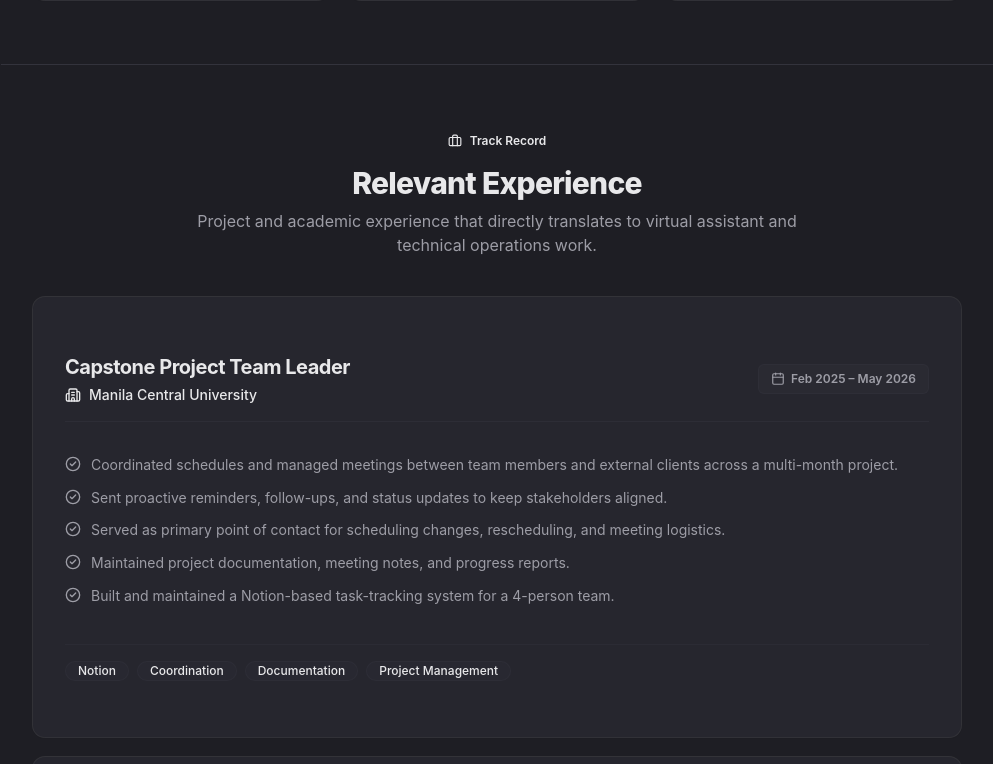
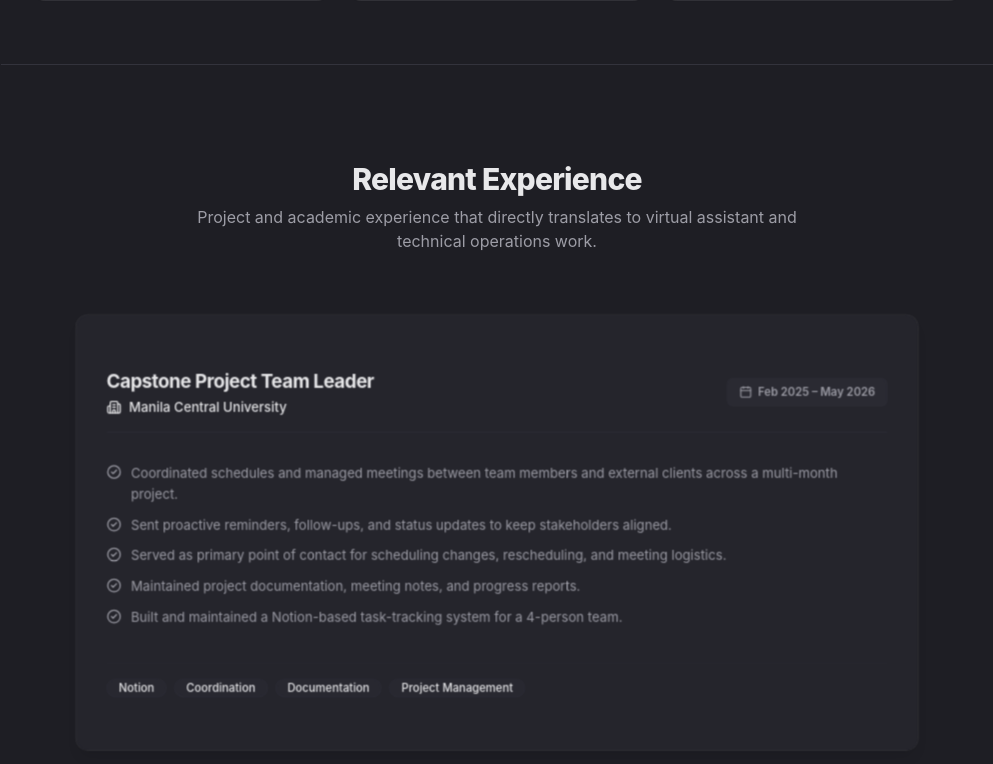
Before and after one commit to jyantikumar/va-portfolio, a React (Vite) app: page / in a window 1280 px wide. Shown: the part 1543-2307 px from the top of the page, without its empty margins (287-1280 px from the left). Built offline with nearby package versions, Linux system fonts and the light colour scheme.

Commit message:
animated stack

```diff
--- a/package.json
+++ b/package.json
@@ -15,6 +15,7 @@
     "class-variance-authority": "^0.7.1",
     "cn": "^0.4.0",
     "embla-carousel-react": "^8.6.0",
+    "framer-motion": "^13.5.0",
     "lucide-react": "^1.48.0",
     "radix-ui": "^1.6.7",
     "react": "^19.2.8",
--- a/src/components/sections/ExperienceSection.jsx
+++ b/src/components/sections/ExperienceSection.jsx
@@ -1,24 +1,8 @@
-import React from "react"
-import { Card, CardContent } from "@/components/ui/card"
-import { Badge } from "@/components/ui/badge"
-import { Calendar, Building2, CheckCircle2, Briefcase } from "lucide-react"
-
-// Simple, lightweight AnimatedList wrapper (React Bits / Framer-Motion style)
-export function AnimatedList({ children, className = "" }) {
-  return (
-    <div className={`flex flex-col gap-5 ${className}`}>
-      {React.Children.map(children, (child, index) => (
-        <div
-          key={index}
-          className="transition-all duration-500 ease-out animate-in fade-in slide-in-from-bottom-4 fill-mode-backwards"
-          style={{ animationDelay: `${index * 150}ms` }}
-        >
-          {child}
-        </div>
-      ))}
-    </div>
-  )
-}
+import React, { useRef } from 'react';
+import { motion, useScroll, useTransform } from 'framer-motion';
+import { Card, CardContent } from "@/components/ui/card";
+import { Badge } from "@/components/ui/badge";
+import { Calendar, Building2, CheckCircle2 } from "lucide-react";
 
 const experience = [
   {
@@ -66,35 +50,33 @@ const experience = [
     ],
     tags: ["Troubleshooting", "Technical Support", "Systems Setup"],
   },
-]
+];
 
-export default function ExperienceSection() {
+// Individual Stack Card Component
+function StackedCard({ item, index, total, containerRef }) {
+  const cardRef = useRef(null);
+
+  // Track scroll position of the section
+  const { scrollYProgress } = useScroll({
+    target: containerRef,
+    offset: ['start end', 'end start']
+  });
+
+  // Calculate dynamic scaling and offsets based on card position index
+  const scale = useTransform(
+    scrollYProgress,
+    [index / total, 1],
+    [1, 1 - (total - index) * 0.03]
+  );
+
   return (
-    <section id="work" className="py-12 lg:py-16 bg-background border-b border-border">
-      {/* Container matching full layout width */}
-      <div className="w-full max-w-[1400px] mx-auto px-4 sm:px-6 lg:px-8">
-
-        {/* Section Header */}
-        <div className="text-center max-w-2xl mx-auto mb-10">
-          <div className="inline-flex items-center gap-2 px-3 py-1 rounded-full bg-teal-brand/10 text-teal-brand dark:text-sage text-xs font-semibold mb-3">
-            <Briefcase className="w-3.5 h-3.5" />
-            <span>Track Record</span>
-          </div>
-          <h2 className="text-3xl font-extrabold text-foreground tracking-tight">
-            Relevant Experience
-          </h2>
-          <p className="mt-2 text-muted-foreground text-sm sm:text-base">
-            Project and academic experience that directly translates to virtual assistant and technical operations work.
-          </p>
-        </div>
-
-        {/* React Bits Animated List Container */}
-        <AnimatedList>
-          {experience.map((item, idx) => (
-            <Card
-              key={idx}
-              className="border-border bg-card hover:border-cyan-accent/60 hover:shadow-md transition-all duration-300 transform hover:-translate-y-0.5"
+    <div
+      ref={cardRef}
+      className="sticky top-24 mb-8 last:mb-0"
+      style={{ zIndex: index + 1 }}
     >
+      <motion.div style={{ scale }}>
+        <Card className="border-border bg-card/95 backdrop-blur-md shadow-lg hover:border-cyan-accent/50 transition-colors">
           <CardContent className="p-6 sm:p-8">
             <div className="flex flex-col sm:flex-row sm:items-center justify-between gap-2 pb-4 border-b border-border/60">
               <div>
@@ -123,7 +105,7 @@ export default function ExperienceSection() {
               ))}
             </ul>
 
-                {/* Skill Badges */}
+            {/* Tags */}
             <div className="flex flex-wrap gap-2 mt-6 pt-4 border-t border-border/40">
               {item.tags.map((tag, tIdx) => (
                 <Badge
@@ -137,10 +119,42 @@ export default function ExperienceSection() {
             </div>
           </CardContent>
         </Card>
+      </motion.div>
+    </div>
+  );
+}
+
+export default function ExperienceSection() {
+  const containerRef = useRef(null);
+
+  return (
+    <section id="work" ref={containerRef} className="py-16 lg:py-24 bg-background border-b border-border">
+      <div className="w-full max-w-[1400px] mx-auto px-4 sm:px-6 lg:px-8">
+
+        {/* Section Header */}
+        <div className="text-center max-w-2xl mx-auto mb-12">
+          <h2 className="text-3xl font-extrabold text-foreground tracking-tight">
+            Relevant Experience
+          </h2>
+          <p className="mt-2 text-muted-foreground text-sm sm:text-base">
+            Project and academic experience that directly translates to virtual assistant and technical operations work.
+          </p>
+        </div>
+
+        {/* Scroll Stack Container */}
+        <div className="relative max-w-4xl mx-auto">
+          {experience.map((item, idx) => (
+            <StackedCard
+              key={idx}
+              item={item}
+              index={idx}
+              total={experience.length}
+              containerRef={containerRef}
+            />
           ))}
-        </AnimatedList>
+        </div>
 
       </div>
     </section>
-  )
+  );
 }
```
Also changed, not shown: 1 other file (tests, documents, lock files or other folders). Lines whose indentation alone changed are shown as unchanged.
